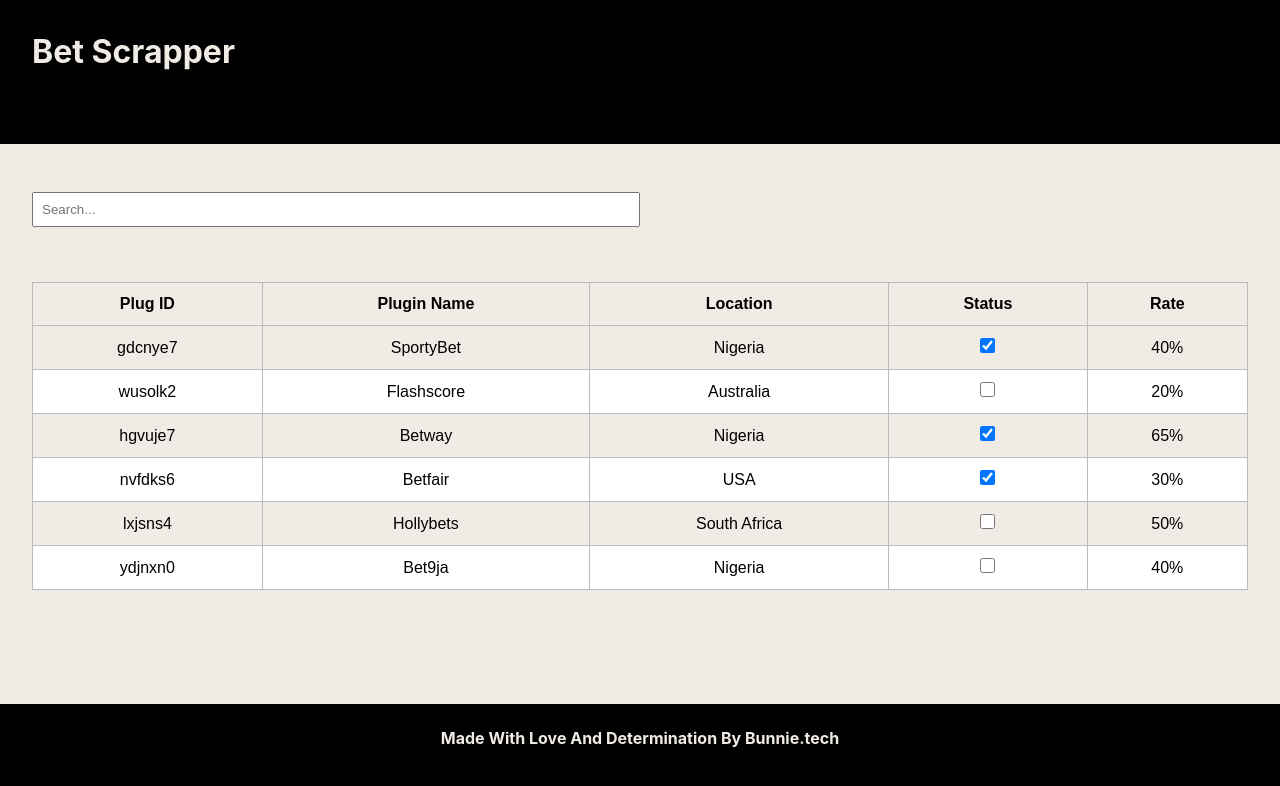
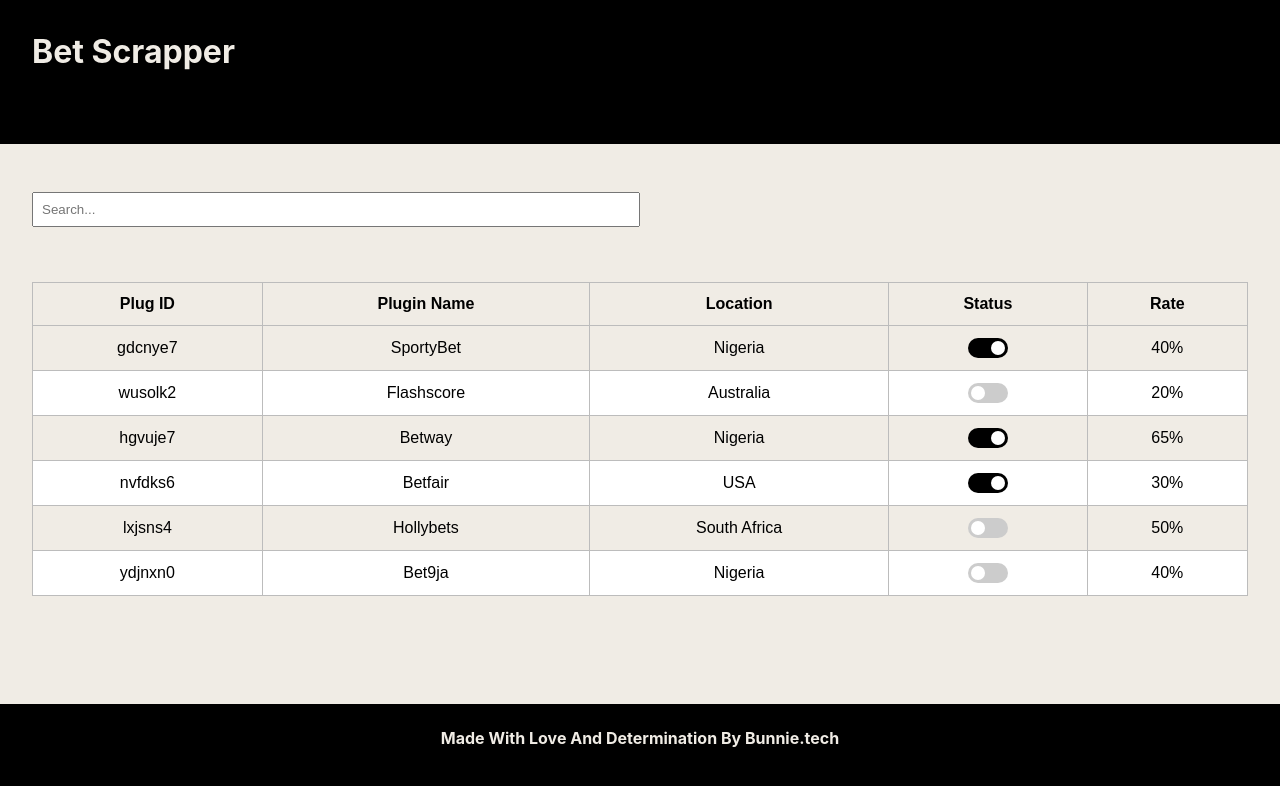
Before and after one commit to BenitaMichael/React_Table, a React (Create React App) app: page / in a window 1280 px wide. Shown: the top 786 px of the page. Built offline with nearby package versions, Linux system fonts and the light colour scheme.

Commit message:
fix: Check box updated to slider

```diff
--- a/src/App.css
+++ b/src/App.css
@@ -70,6 +70,54 @@
   height: 15px;
 }
 
+/* SWITCH CONTAINER */
+.switch {
+  position: relative;
+  display: inline-block;
+  width: 40px;
+  height: 20px;
+}
+
+/* Hide default HTML checkbox */
+.switch input {
+  opacity: 0;
+  width: 0;
+  height: 0;
+}
+
+/* The slider */
+.slider {
+  position: absolute;
+  cursor: pointer;
+  top: 0;
+  left: 0;
+  right: 0;
+  bottom: 0;
+  background-color: #ccc;
+  transition: 0.4s;
+  border-radius: 20px;
+}
+
+.slider:before {
+  position: absolute;
+  content: "";
+  height: 14px;
+  width: 14px;
+  left: 3px;
+  bottom: 3px;
+  background-color: white;
+  transition: 0.4s;
+  border-radius: 50%;
+}
+
+input:checked + .slider {
+  background-color: #000000;
+}
+
+input:checked + .slider:before {
+  transform: translateX(20px);
+}
+
 
 @media screen and (max-width: 768px) {
   .table-container {
--- a/src/Components/Table.js
+++ b/src/Components/Table.js
@@ -49,11 +49,14 @@
               {columns.map((column) => (
                 <td key={column.accessor}>
                   {column.accessor === 'plugin_stats' ? (
-                    <input
-                      type="checkbox"
-                      checked={row[column.accessor] === 'active'}
-                      onChange={() => handleToggle(row.plugID)}
-                    />
+                    <label className="switch">
+                      <input
+                        type="checkbox"
+                        checked={row[column.accessor] === 'active'}
+                        onChange={() => handleToggle(row.plugID)}
+                      />
+                      <span className="slider"></span>
+                    </label>
                   ) : (
                     row[column.accessor]
                   )}
```
Also changed, not shown: 1 other file (tests, documents, lock files or other folders).
